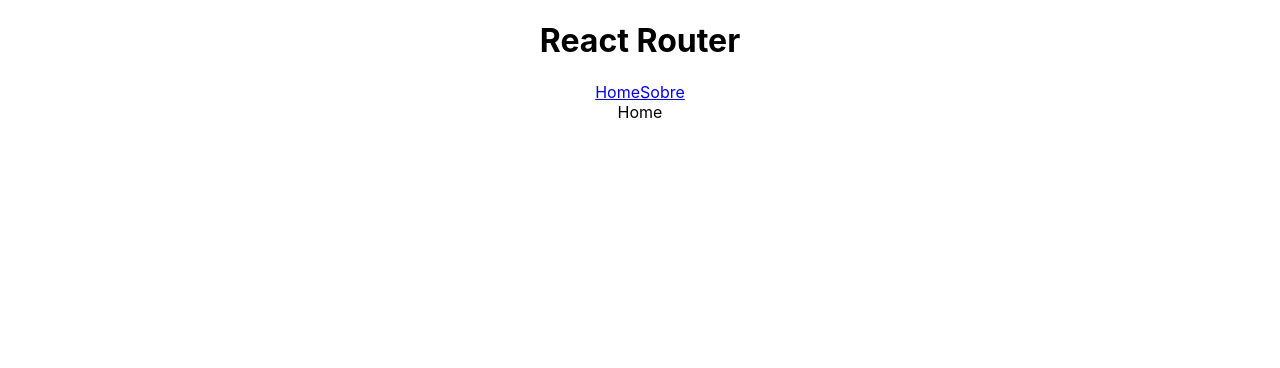
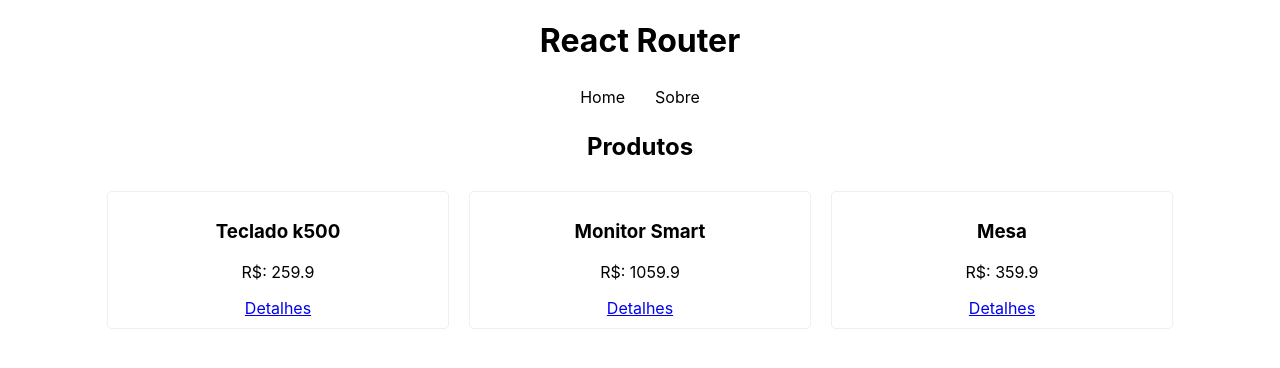
Before and after one commit to CaioHayashi/React-do-Zero-2, a React (Create React App) app in the folder REACT-ROUTER/router/: page / in a window 1280 px wide. Shown: the top 368 px of the page. Built offline with nearby package versions, Linux system fonts and the light colour scheme; data requests are answered from the project's data file.

Commit message:
Added dynamics datas

```diff
--- a/REACT-ROUTER/router/src/App.js
+++ b/REACT-ROUTER/router/src/App.js
@@ -3,22 +3,27 @@
 // 1 - config react router
 import { BrowserRouter, Routes, Route } from "react-router-dom";
 
+//components
+import NavBar from "./components/NavBar";
+
 //pages
 import Home from "./Pages/Home";
 import About from "./Pages/About";
-
-//components
-import NavBar from "./components/NavBar";
+import Product from "./Pages/Product";
 
 function App() {
 	return (
 		<div className="App">
 			<h1>React Router</h1>
+
+			{/*// 2- links com react router*/}
 			<BrowserRouter>
 				<NavBar />
 				<Routes>
 					<Route path="/" element={<Home />} />
 					<Route path="/about" element={<About />} />
+					{/* 4 - Rota dinâmica */}
+					<Route path="/products/:id" element={<Product />} />
 				</Routes>
 			</BrowserRouter>
 		</div>
--- a/REACT-ROUTER/router/src/Pages/Home.css
+++ b/REACT-ROUTER/router/src/Pages/Home.css
@@ -0,0 +1,16 @@
+.products {
+	display: flex;
+	justify-content: center;
+	flex-wrap: wrap;
+	margin-left: -40px;
+}
+
+.products li {
+	border: 1px solid #efefef;
+	border-radius: 5px;
+	padding: 10px;
+	text-align: center;
+	list-style: none;
+	margin: 10px;
+	width: 25%;
+}
--- a/REACT-ROUTER/router/src/Pages/Home.js
+++ b/REACT-ROUTER/router/src/Pages/Home.js
@@ -1,8 +1,32 @@
 import React from "react";
 import "./Home.css";
 
+import { Link } from "react-router-dom";
+import { useFetch } from "../hooks/useFetch";
+
 const Home = () => {
-	return <div>Home</div>;
+	// 3 - carregamento de dados
+	const url = "http://localhost:3000/products";
+
+	const { data: items, loading, error } = useFetch(url);
+
+	return (
+		<div>
+			<h2>Produtos</h2>
+			{error && <p>{error}</p>}
+			<ul className="products">
+				{items &&
+					items.map((item) => (
+						<li key={item.id}>
+							<h3>{item.name} </h3>
+							<p>R$: {item.price} </p>
+							{/* 4 - Rota dinâmica */}
+							<Link to={`/products/${item.id}`}>Detalhes</Link>
+						</li>
+					))}
+			</ul>
+		</div>
+	);
 };
 
 export default Home;
--- /dev/null
+++ b/REACT-ROUTER/router/src/Pages/Product.js
@@ -0,0 +1,14 @@
+import { useParams } from "react-router-dom";
+
+const Product = () => {
+	// 4 - rota dinâmica
+	const { id } = useParams();
+
+	return (
+		<>
+			<p>ID do produto: {id} </p>
+		</>
+	);
+};
+
+export default Product;
--- a/REACT-ROUTER/router/src/components/NavBar.css
+++ b/REACT-ROUTER/router/src/components/NavBar.css
@@ -0,0 +1,15 @@
+nav {
+	display: flex;
+	justify-content: center;
+}
+
+nav a {
+	margin: 0 10px;
+	padding: 5px;
+	text-decoration: none;
+	color: #000;
+}
+
+nav a:hover {
+	color: #ccc;
+}
--- a/REACT-ROUTER/router/src/components/NavBar.js
+++ b/REACT-ROUTER/router/src/components/NavBar.js
@@ -1,5 +1,7 @@
 import React from "react";
+import "./NavBar.css";
 
+// 2- links com react router
 import { Link } from "react-router-dom";
 
 const NavBar = () => {
--- /dev/null
+++ b/REACT-ROUTER/router/src/hooks/useFetch.js
@@ -0,0 +1,87 @@
+import { useState, useEffect } from "react";
+
+export const useFetch = (url) => {
+	const [data, setData] = useState(null);
+
+	const [config, setConfig] = useState(null);
+	const [method, setMethod] = useState(null);
+	const [callFetch, setCallFetch] = useState(false);
+
+	const [loading, setLoading] = useState(false);
+
+	const [error, setError] = useState(null);
+
+	const [itemId, setItemId] = useState(null);
+
+	const httpConfig = (data, method) => {
+		if (method === "POST") {
+			setConfig({
+				method,
+				headers: {
+					"Content-type": "application/json"
+				},
+				body: JSON.stringify(data)
+			});
+
+			setMethod(method);
+		} else if (method === "DELETE") {
+			setConfig({
+				method,
+				headers: {
+					"Content-type": "application/json"
+				}
+			});
+		}
+
+		setMethod(method);
+		setItemId(data);
+	};
+
+	useEffect(() => {
+		const fetchData = async () => {
+			setLoading(true);
+
+			try {
+				const res = await fetch(url);
+
+				const json = await res.json();
+
+				setData(json);
+			} catch (error) {
+				console.log(error.message);
+
+				setError("Houve algum erro ao carregar os dados");
+			}
+
+			setLoading(false);
+		};
+
+		fetchData();
+	}, [url, callFetch]);
+
+	useEffect(() => {
+		const httpRequest = async () => {
+			let json;
+
+			if (method === "POST") {
+				let fetchOptions = [url, config];
+
+				const res = await fetch(...fetchOptions);
+
+				json = await res.json();
+			} else if (method === "DELETE") {
+				const deleteUrl = `${url}/${itemId}`;
+
+				const res = await fetch(deleteUrl, config);
+
+				json = await res.json();
+			}
+
+			setCallFetch(json);
+		};
+
+		httpRequest();
+	}, [config, method, url, itemId]);
+
+	return { data, httpConfig, loading, error };
+};
```
Also changed, not shown: REACT-ROUTER/router/src/App.css (indentation only).
